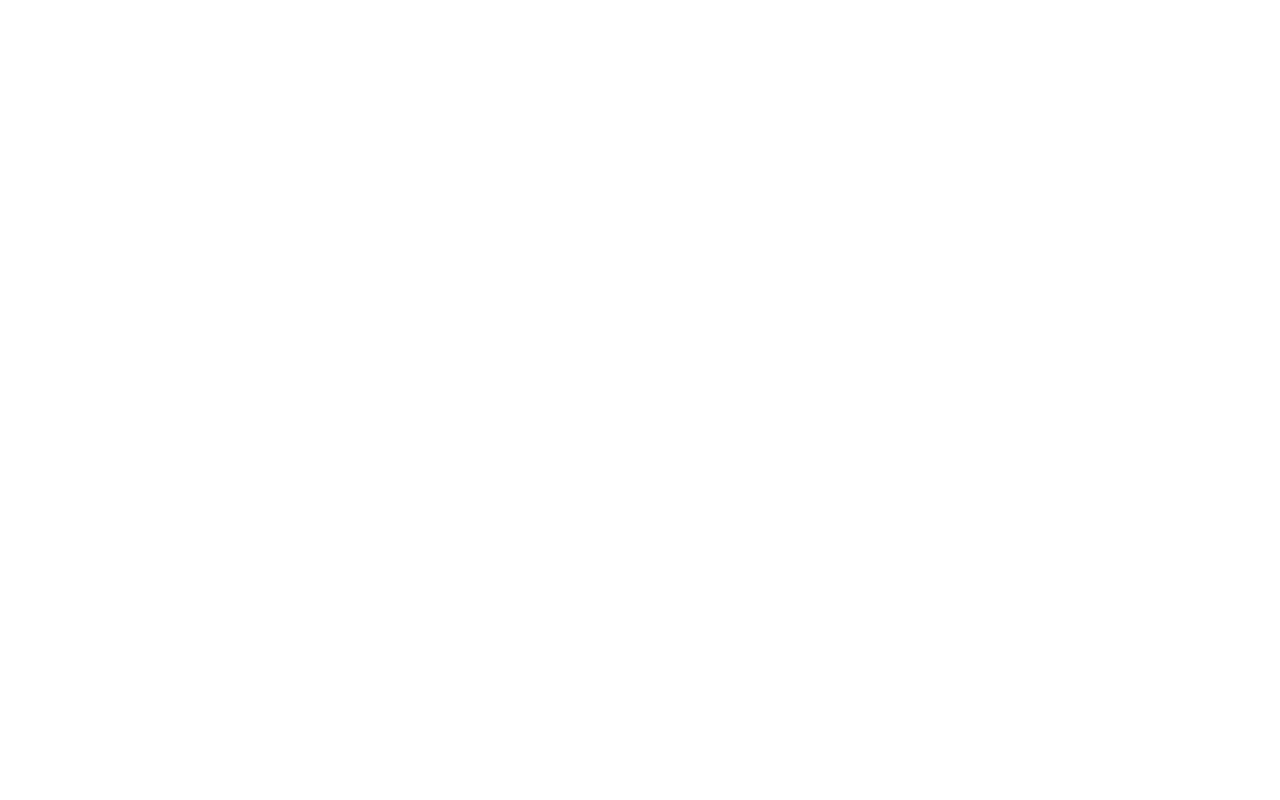
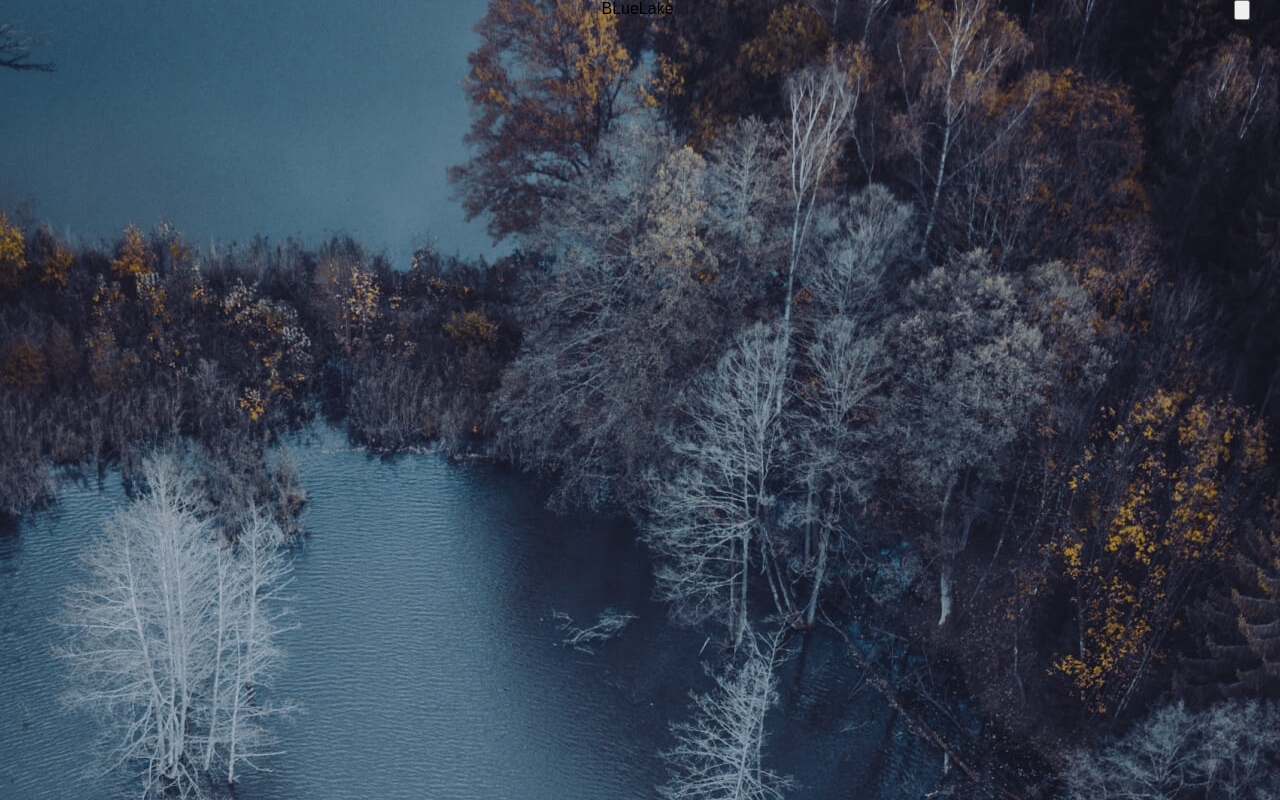
Before and after one commit to Nelazsky/BlueLake, a plain HTML site: page index.html in a window 1280 px wide. Drawn offline with Linux system fonts and the light colour scheme; a web font is replaced by a local one.

Commit message:
second video changes
Add header and main screen

```diff
--- a/css/_overall.css
+++ b/css/_overall.css
@@ -1,5 +1,11 @@
 .container {
-	max-width: 1200px;
-	padding: 0 15px;
+	max-width: 1626px;
+	padding: 0 30px;
 	margin: 0 auto;
 }
+.site-container{
+	overflow: hidden;
+}
+.flex{
+	display: flex;
+}
--- /dev/null
+++ b/css/components/first.css
@@ -0,0 +1,8 @@
+.first{
+  height: 100vh;
+  min-height: 600px;
+  background-image: url("../../img/first-bg.jpg");
+   background-position: center;
+   border-style: cover;
+   background-repeat: no-repeat;
+}
--- /dev/null
+++ b/css/components/header.css
@@ -0,0 +1,28 @@
+.header{
+  position: absolute;
+  left: 0;
+  top: 0;
+  width: 100%;
+  z-index: 100;
+}
+.header__container{
+  justify-content: space-between;
+}
+.social{
+  display: flex;
+  align-items: center;
+}
+.social__link{
+  display: block;
+  background-position: center;
+  background-repeat: no-repeat;
+  background-size: cover;
+}
+.social__link--vk{
+  width: 11px;
+  height: 20px;
+
+}
+.social__link--inst{
+
+}
--- a/css/style.css
+++ b/css/style.css
@@ -6,3 +6,5 @@
 @import "_overall.css";
 
 /* components imports */
+@import "./components/header.css";
+@import "./components/first.css";
--- a/index.html
+++ b/index.html
@@ -1,12 +1,36 @@
 <!DOCTYPE html>
-<html lang="en">
+<html lang="ru">
 <head>
 	<meta charset="UTF-8">
 	<meta name="viewport" content="width=device-width, initial-scale=1.0">
-	<title>Document</title>
+	<title>BlueLake</title>
 	<link rel="stylesheet" href="css/style.css">
 </head>
 <body>
+	<div class="site-container">
+		<header class="header">
+			<div class="container header__container flex">
+				<ul class="header__social social">
+					<li class="social__item">
+						<a href="#" class="social__link social__link--vk" aria-label=" Go to VK">
 
+						</a>
+					</li>
+					<li class="social__item">
+						<a href="#" class="social__link social__link--inst" aria-label=" Go to Inst">
+
+						</a>
+					</li>
+				</ul>
+				<a href="#" class="header__logo logo">BLueLake</a>
+				<button class="header__burger burger" aria-label="Open menu"></button>
+			</div>
+		</header>
+		<main class="main">
+				<section class="first">
+
+				</section>
+		</main>
+	</div>
 </body>
 </html>
```
Also changed, not shown: img/Path-1.svg (added), img/Path.svg (added), img/first-bg.jpg (added).
